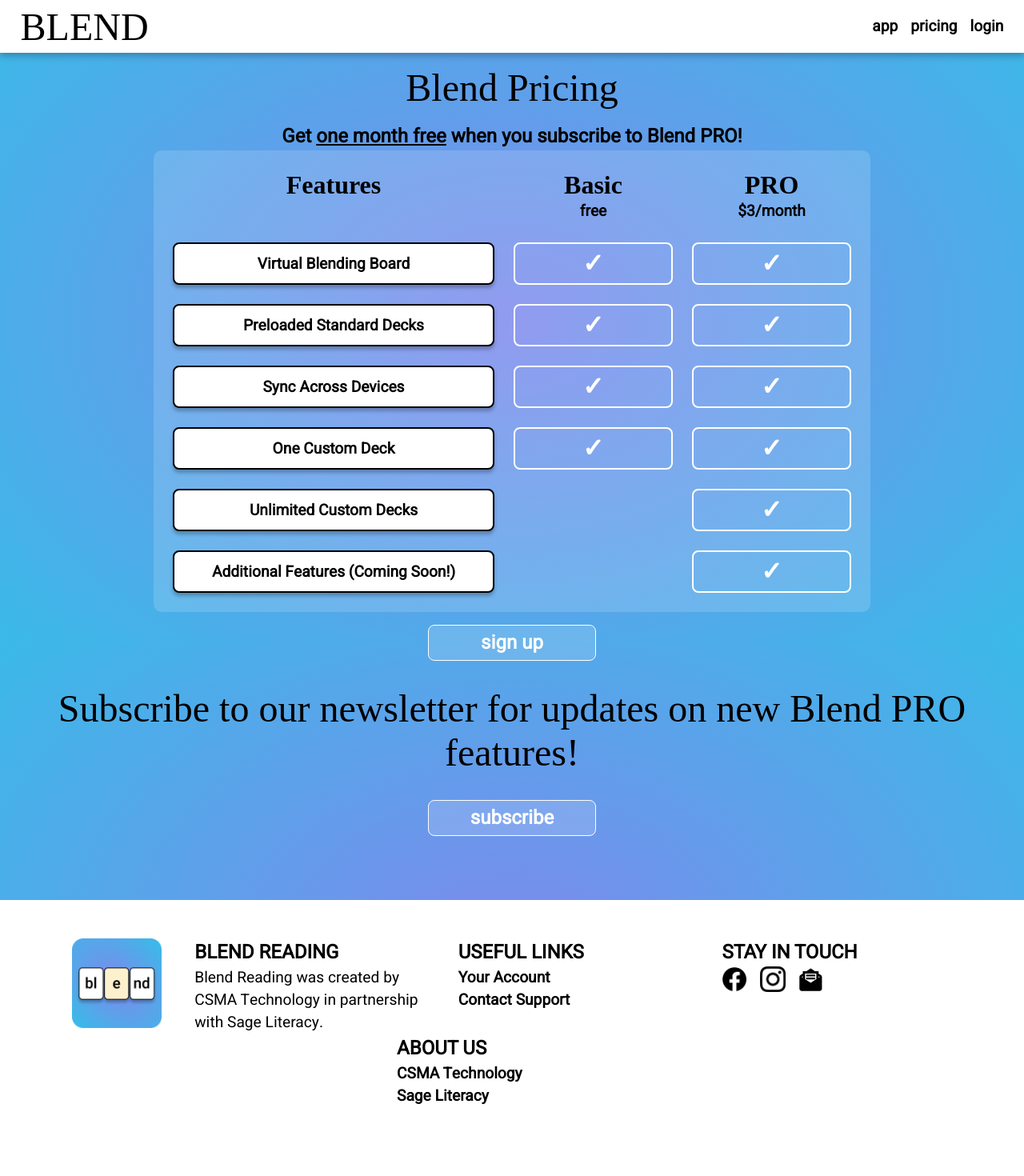
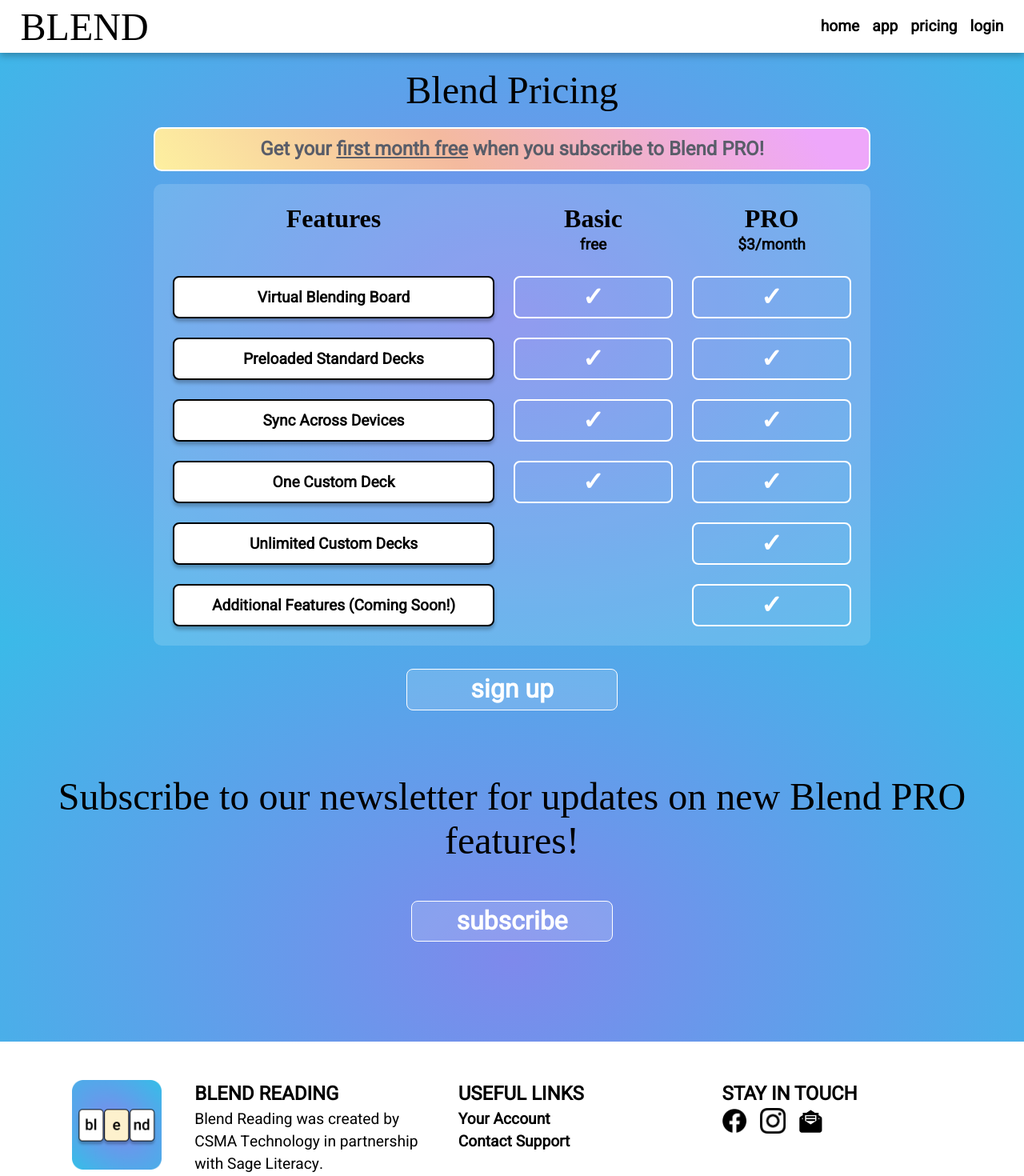
Before and after one commit to admoya/blend-product-site, a SvelteKit app: page /pricing in a window 1280 px wide. Shown: the top 1470 px of the page at 80% size. Before the commit the page ends 1432 px from the top, so only its background shows below. Built offline with nearby package versions, Linux system fonts and the light colour scheme; a web font is replaced by a local one.

Commit message:
feat(content): adjusted pricing page, finalized home content

```diff
--- a/src/lib/components/AppBar.svelte
+++ b/src/lib/components/AppBar.svelte
@@ -4,6 +4,9 @@
       <h1>BLEND</h1>
     </a>
     <ul class="nav-links">
+      <li>
+        <a id="home" href="/">home</a>
+      </li>
       <li>
         <a id="app" href="https://app.blendreading.com" target="_blank" rel="noopener noreferrer">app</a>
       </li>
--- a/src/routes/pricing/+page.svelte
+++ b/src/routes/pricing/+page.svelte
@@ -1,4 +1,6 @@
 <script lang="ts">
+    import trial from '$lib/assets/pricing/trial_badge.png';
+
     const check = '\u2713';
 </script>
 
@@ -9,7 +11,7 @@
 <div class="content">
     <h1>Blend Pricing</h1>
     <table class="pricing-table">
-        <caption>Get <u>one month free</u> when you subscribe to Blend PRO!</caption>
+        <caption>Get your <u>first month free</u> when you subscribe to Blend PRO!</caption>
         <colgroup>
             <col class="feature-names" />
             <col span="2" class="check-marks" />
@@ -18,8 +20,7 @@
             <tr>
                 <th scope="col" class="column-header">Features</th>
                 <th scope="col" class="column-header">Basic<h6>free</h6></th>
-                <th scope="col" class="column-header">PRO<h6>$3/month</h6></th
-                >
+                <th scope="col" class="column-header">PRO<h6>$3/month</h6></th>
             </tr>
         </thead>
         <tbody>
@@ -55,17 +56,31 @@
             </tr>
         </tbody>
     </table>
-    <a class="btn" href="/login"><h2>sign up</h2></a>
-
-    <h1>
-        Subscribe to our newsletter for updates on new Blend PRO features!
-    </h1>
-    <a class="btn" href="/subscribe"><h2>subscribe</h2></a>
+    <a class="btn" href="/login">sign up</a>
+    <div class="epilogue">
+        <h1>
+            Subscribe to our newsletter for updates on new Blend PRO features!
+        </h1>
+        <a class="btn" href="/subscribe">subscribe</a>
+    </div>
 </div>
 
 <style>
+    .btn {
+        margin: 1.8rem;
+        font-size: 2rem;
+        width: 20%;
+        padding: 0.2rem;
+    }
+
+    .epilogue {
+        margin: 2rem;
+        display: flex;
+        flex-direction: column;
+        align-items: center;
+    }
     h1 {
-        margin: 1rem;
+        margin: 1.2rem;
     }
     .content {
         max-width: 90rem;
@@ -91,8 +106,14 @@
     }
 
     caption {
+        color: #595d69;
+        padding: 0.5rem;
         font-size: 1.5rem;
         font-weight: bold;
+        margin-bottom: 1rem;
+        background: linear-gradient(52.71deg, #FFFAA0 -7.68%, #F4BA9E 41.11%, #EEA7FA 91.67%);
+        border: solid 2px white;
+        border-radius: 10px;
     }
 
     thead th:nth-child(1) {
--- a/src/styles/base.css
+++ b/src/styles/base.css
@@ -7,6 +7,10 @@
   display: flex;
   flex-direction: column;
   font-size: 1.2rem;
+}
+
+b {
+  letter-spacing: 0.1rem;
 }
 
 h1 {
@@ -59,3 +63,10 @@
 a:hover {
   color: #7f71d2;
 }
+
+.side-by-side {
+  display: flex;
+  flex-direction: row;
+  flex-wrap: wrap;
+  justify-content: space-evenly;
+}
```
Also changed, not shown: src/routes/+page.svelte (+14 -14 lines), src/lib/assets/pricing/trial_badge.png (added).
